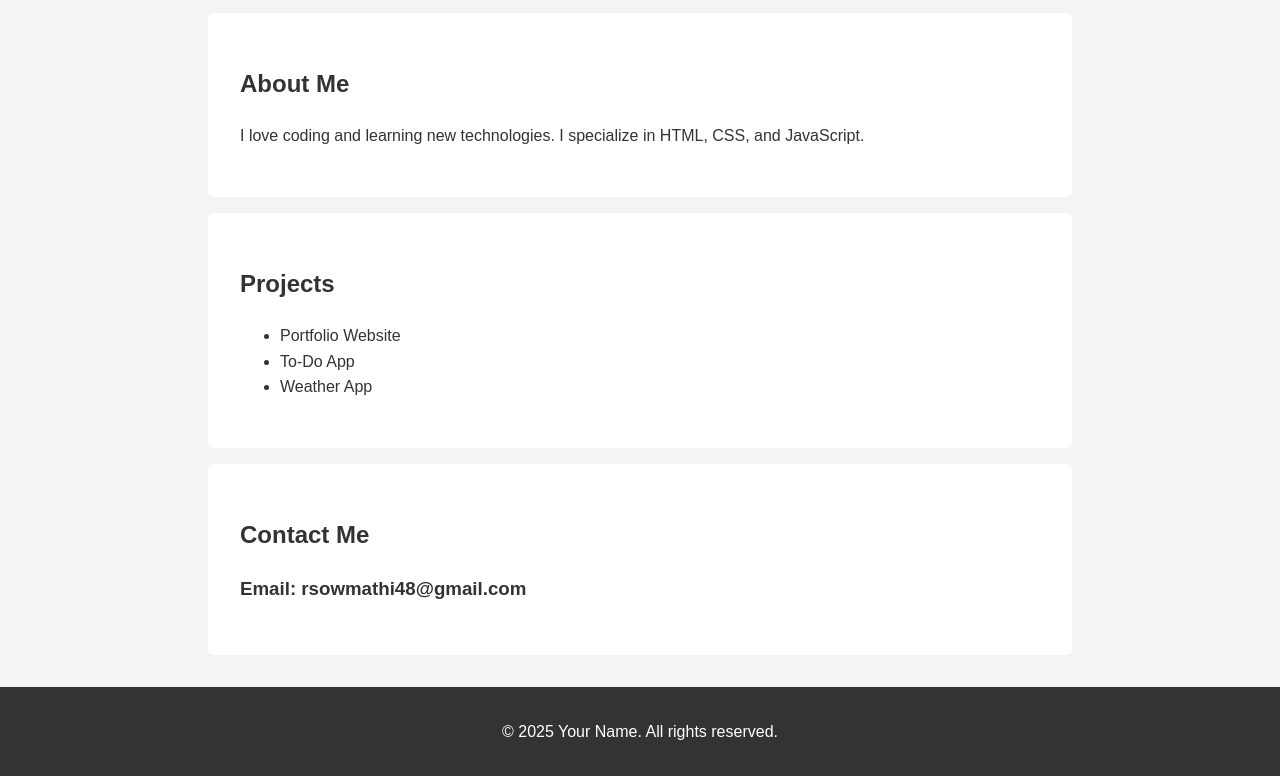
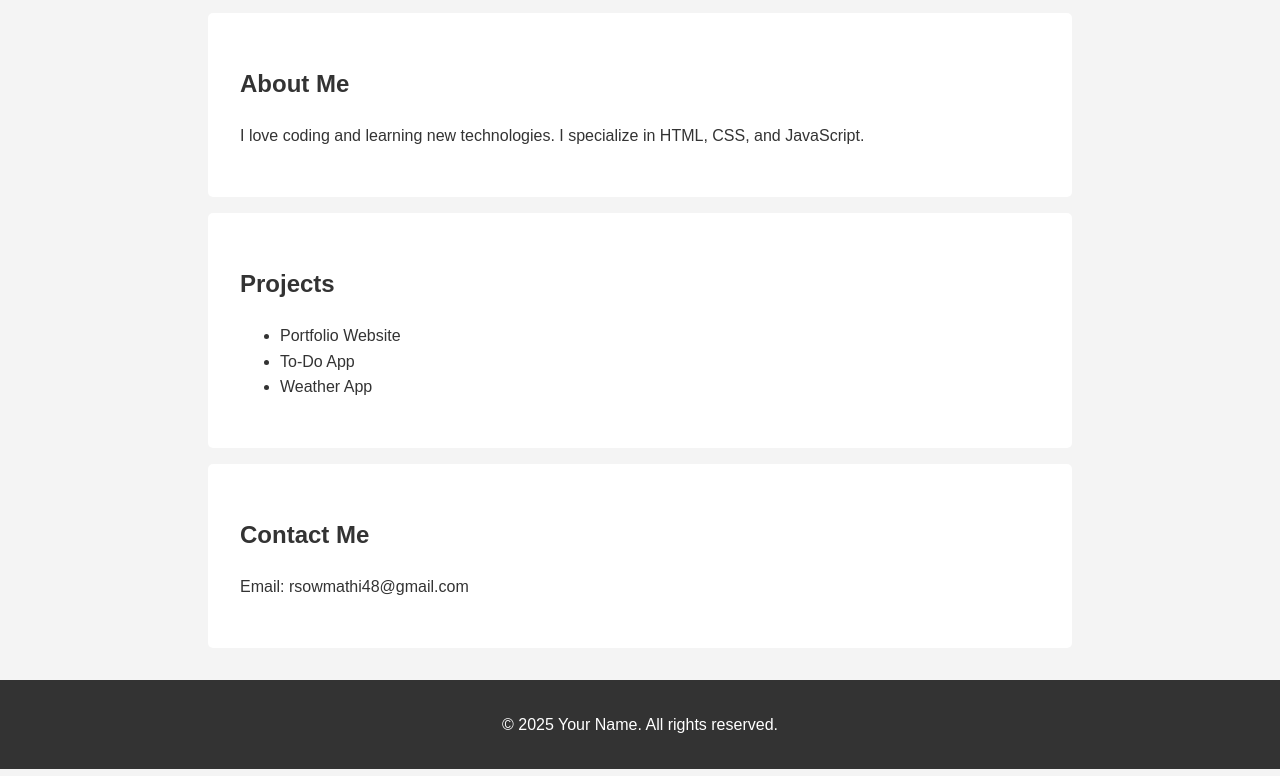
Before and after one commit to sowmathi761/sowmathi-portfolio, a plain HTML site: page index.html in a window 1280 px wide. Shown: the part 380-1156 px from the top of the page. Drawn offline with Linux system fonts and the light colour scheme.

Commit message:
first command

```diff
--- a/index.html
+++ b/index.html
@@ -38,7 +38,7 @@
 
   <section id="contact">
     <h2>Contact Me</h2>
-       <h3>Email: rsowmathi48@gmail.com</h3>
+    <p>Email: rsowmathi48@gmail.com</p>
   </section>
 
   <footer>
```
